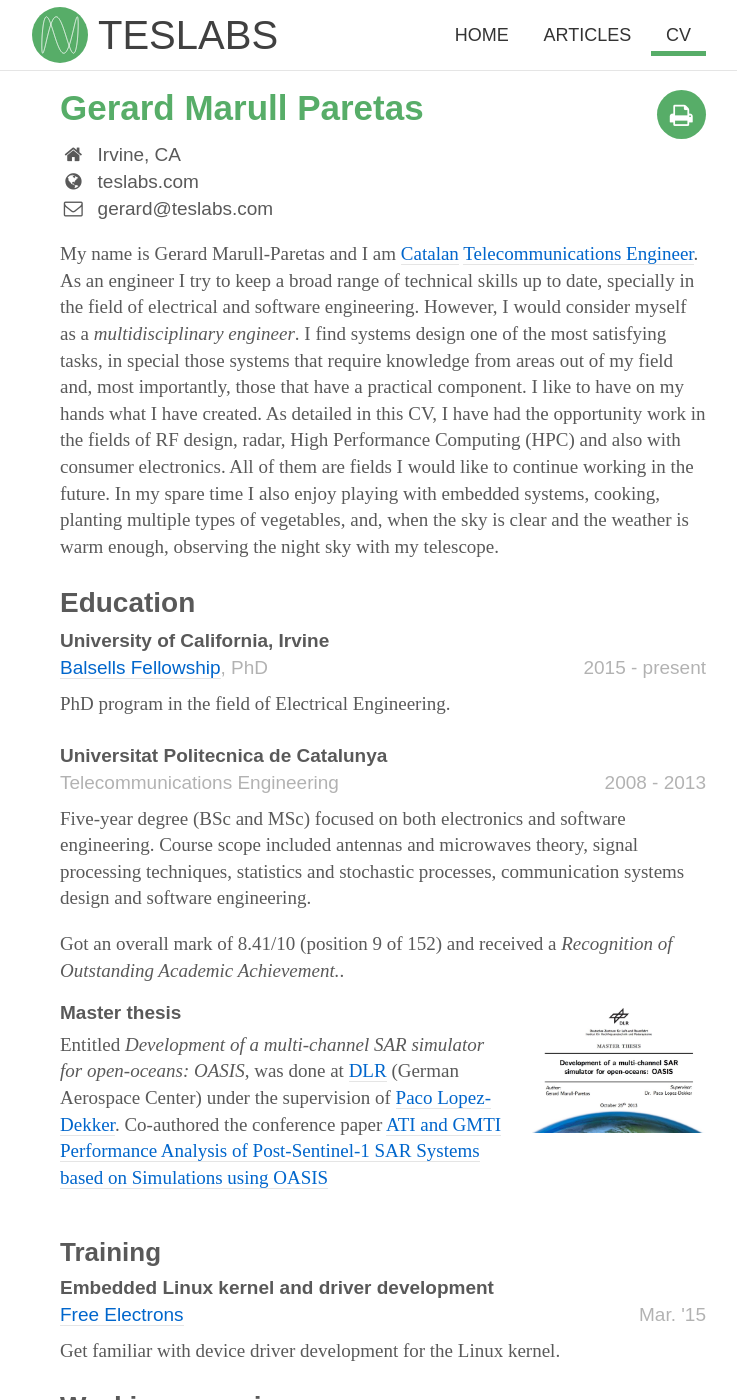
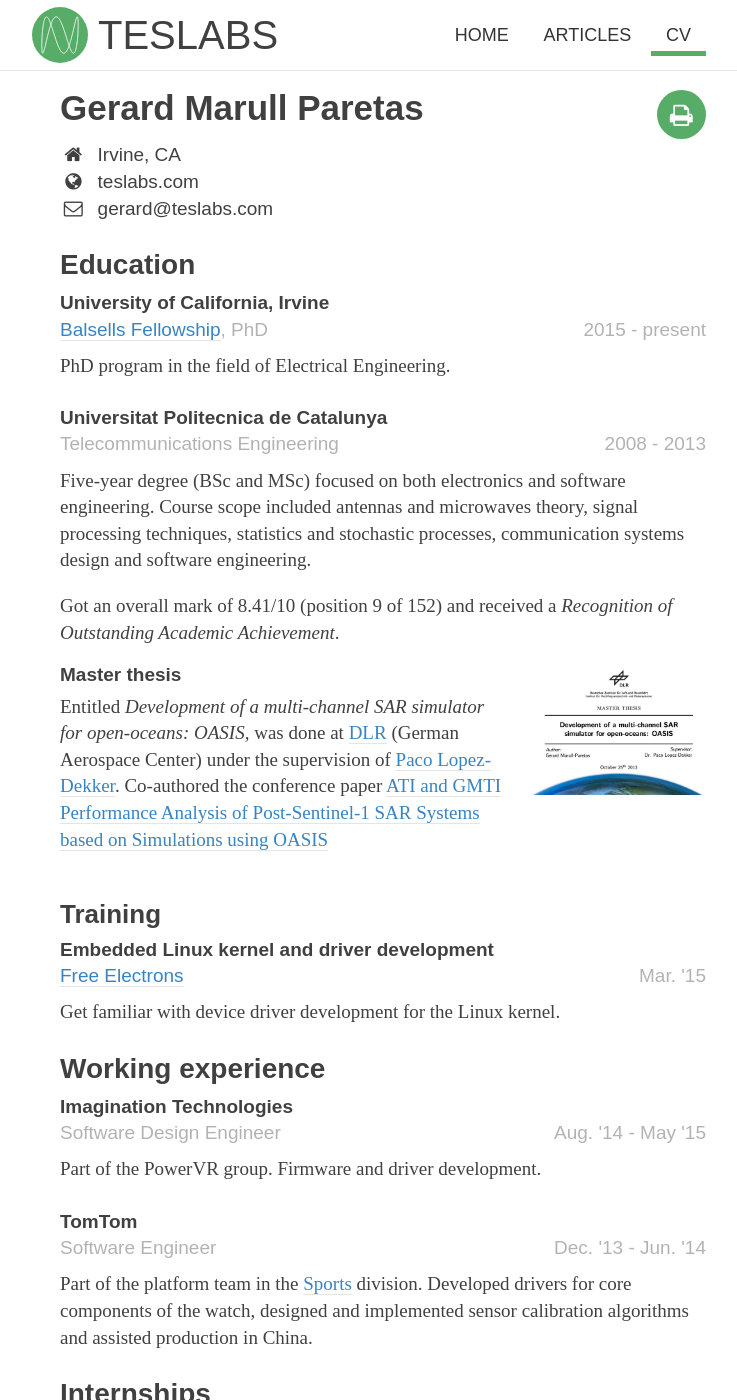
Before and after one commit to gmarull/gmarull.github.io, a Jekyll site: the page built from cv.html, in a window 1280 px wide and 1400 px high. Shown: the whole window, without its empty margins (257-994 px from the left). Built offline with Jekyll 4.4.1, drawn with Linux system fonts in a browser that asks for light colours.

Commit message:
Some visual updates and changes to make it Jekyll 3.0 compatible

```diff
--- a/_config.yml
+++ b/_config.yml
@@ -1,21 +1,23 @@
-# Setup
-
+# site and author details
 title: 'TESLABS'
 description: >
-    'TESLABS is the personal web page of Gerard Marull-Paretas, where you will
-    find his profile and some technical articles'
+    TESLABS is the personal web page of Gerard Marull-Paretas, where you will
+    find his profile and some technical articles
 
 author:
     name: 'Gerard Marull-Paretas'
     email: 'gerardmarull@gmail.com'
     url: 'http://www.teslabs.com'
 
+# setup
+gems: [jekyll-paginate]
+
 permalink: '/articles/:title'
 
 paginate: 5
 paginate_path: 'articles/page/:num'
 
-# Pages
+# pages
 navigation:
 - text: Home
   url: /
--- a/cv.html
+++ b/cv.html
@@ -29,23 +29,6 @@
     </div>
   </div>
 
-  <div class="cv-bio">
-    My name is Gerard Marull-Paretas and I am <a href="http://en.wikipedia.org/wiki/Catalonia">Catalan</a>
-    <a href="http://en.wikipedia.org/wiki/Telecommunications_engineering">Telecommunications Engineer</a>.
-    As an engineer I try to keep a broad range of technical skills up to date,
-    specially in the field of electrical and software engineering. However, I
-    would consider myself as a <em>multidisciplinary engineer</em>. I find
-    systems design one of the most satisfying tasks, in special those systems
-    that require knowledge from areas out of my field and, most importantly,
-    those that have a practical component. I like to have on my hands what I
-    have created. As detailed in this CV, I have had the opportunity work in the
-    fields of RF design, radar, High Performance Computing (HPC) and also with
-    consumer electronics.  All of them are fields I would like to continue
-    working in the future. In my spare time I also enjoy playing with embedded
-    systems, cooking, planting multiple types of vegetables, and, when the sky
-    is clear and the weather is warm enough, observing the night sky with my
-    telescope.
-  </div>
 </section>
 
 <section class="cv-section">
@@ -87,7 +70,7 @@
 
     <p>
       Got an overall mark of 8.41/10 (position 9 of 152) and received a
-      <em>Recognition of Outstanding Academic Achievement.</em>.
+      <em>Recognition of Outstanding Academic Achievement</em>.
     </p>
 
     <div class="grid">
```
Also changed, not shown: assets/css/code.css (+28 -28 lines), assets/css/style.css (+3 -9 lines), assets/css/code.min.css, assets/css/style.min.css.
